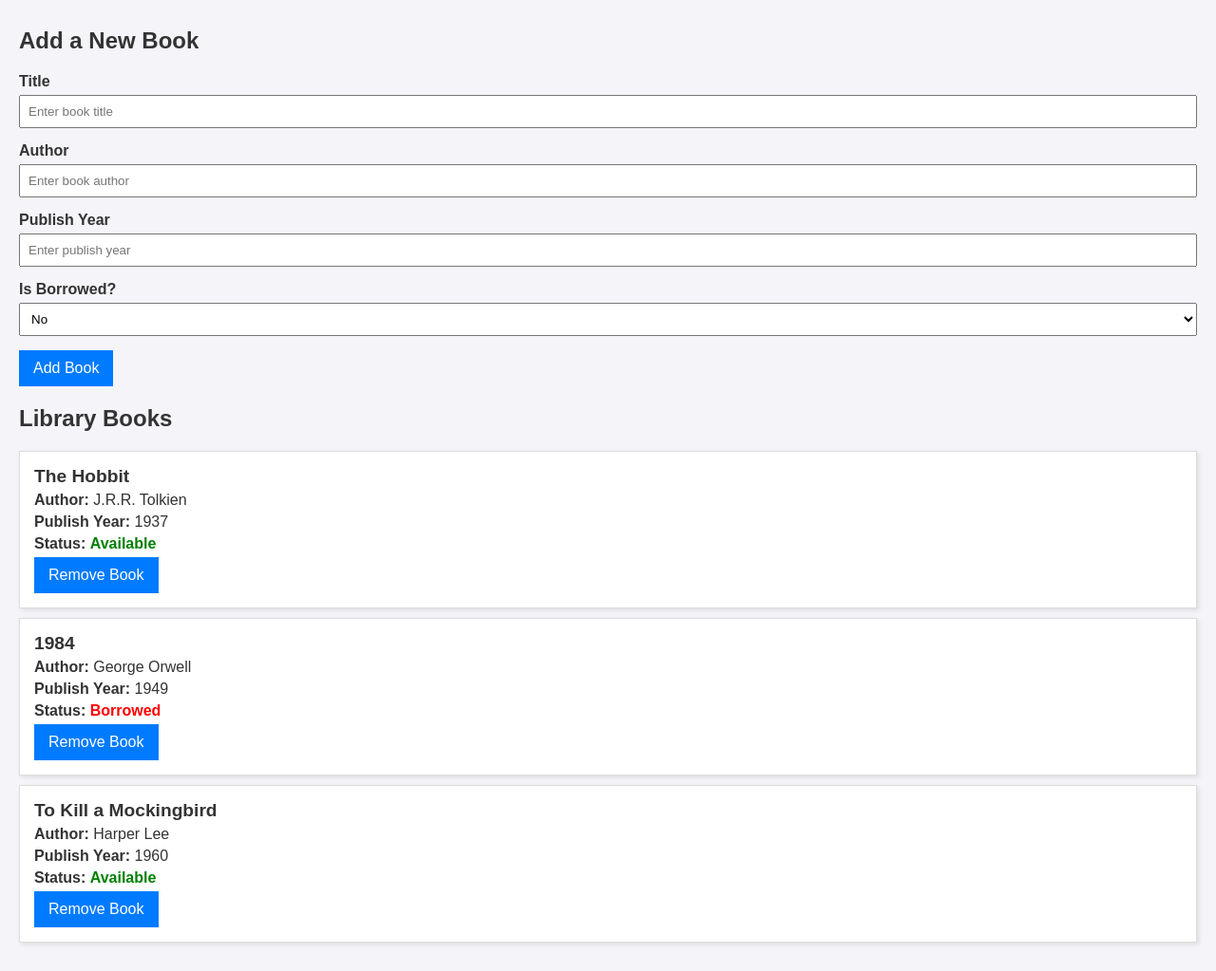
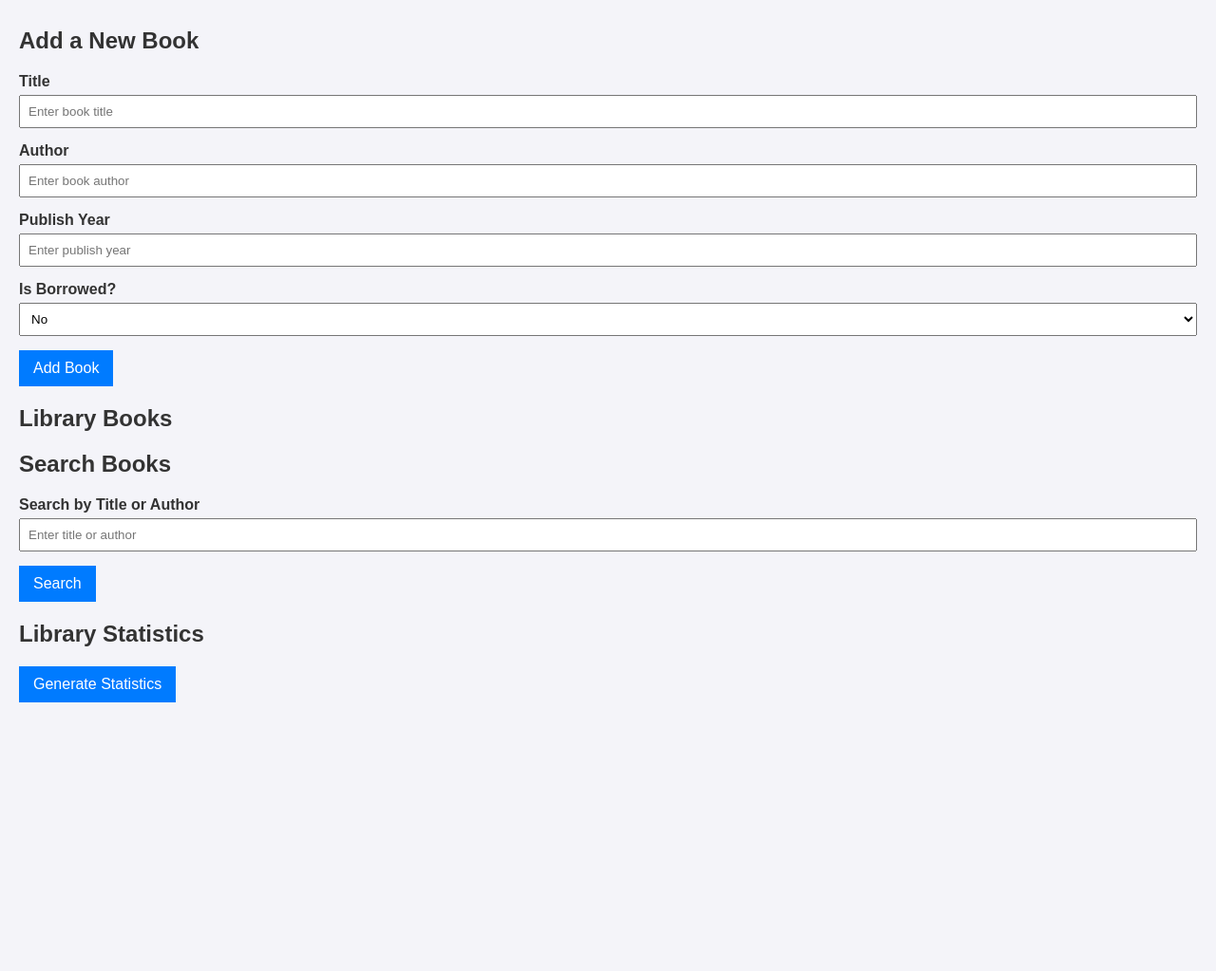
Before and after one commit to AqeelSan/Book-Library-Catalog, a plain HTML site: page index.html in a window 1280 px wide. Shown: the part 68-1091 px from the top of the page at 95% size. After the commit the page ends 848 px from the top, so only its background shows below. Drawn offline with Linux system fonts and the light colour scheme.

Commit message:
Update index.html

```diff
--- a/index.html
+++ b/index.html
@@ -48,28 +48,25 @@
         button:hover {
             background-color: #0056b3;
         }
-        .book-list {
+        .book-list, .statistics, .search-results {
             margin-top: 20px;
         }
-        .book-card {
+        .book-card, .stat-card, .search-card {
             border: 1px solid #ddd;
             padding: 15px;
             margin-bottom: 10px;
             background-color: #fff;
             box-shadow: 2px 2px 5px rgba(0, 0, 0, 0.1);
         }
-        .book-card h3 {
+        .book-card h3, .stat-card h3, .search-card h3 {
             margin: 0;
             font-size: 1.2em;
         }
-        .book-card p {
-            margin: 5px 0;
-        }
-        .book-card .borrowed {
+        .borrowed {
             color: red;
             font-weight: bold;
         }
-        .book-card .available {
+        .available {
             color: green;
             font-weight: bold;
         }
@@ -110,6 +107,22 @@
         <h2>Library Books</h2>
         <div id="book-list" class="book-list"></div>
     </section>
+
+    <section>
+        <h2>Search Books</h2>
+        <div class="form-group">
+            <label for="search">Search by Title or Author</label>
+            <input type="text" id="search" placeholder="Enter title or author">
+        </div>
+        <button onclick="searchBooks()">Search</button>
+        <div id="search-results" class="search-results"></div>
+    </section>
+
+    <section>
+        <h2>Library Statistics</h2>
+        <button onclick="generateStatistics()">Generate Statistics</button>
+        <div id="statistics" class="statistics"></div>
+    </section>
 </main>
 
 <script>
@@ -117,6 +130,14 @@
         { title: "The Hobbit", author: "J.R.R. Tolkien", publishYear: 1937, isBorrowed: false },
         { title: "1984", author: "George Orwell", publishYear: 1949, isBorrowed: true },
         { title: "To Kill a Mockingbird", author: "Harper Lee", publishYear: 1960, isBorrowed: false }
+        { title: "The Great Gatsby", "F. Scott Fitzgerald", publishYear: 1925, isBorrowed:  true},
+        { title: "Moby Dick", "Herman Melville", publishYear: 1851, isBorrowed:  false},
+        { title: "War and Peace", "Leo Tolstoy", publishYear: 1869, isBorrowed:  true},
+        { title: "Pride and Prejudice", "Jane Austen", publishYear: 1813, isBorrowed:  false},
+        { title: "The Catcher in the Rye", "J.D. Salinger", publishYear: 1951, isBorrowed: true},
+        { title: "The Odyssey", "Homer", publishYear: 1800, isBorrowed:  false},
+        { title: "Ulysses", "James Joyce", publishYear: 1922, isBorrowed:  true}
+
     ];
 
     function displayBooks() {
@@ -170,6 +191,57 @@
         displayBooks();
     }
 
+    function searchBooks() {
+        const search = document.getElementById("search").value.trim().toLowerCase();
+        const results = books.filter(book =>
+            book.title.toLowerCase().includes(search) || book.author.toLowerCase().includes(search)
+        );
+
+        const searchResults = document.getElementById("search-results");
+        searchResults.innerHTML = "";
+
+        if (results.length === 0) {
+            searchResults.innerHTML = "<p>No books found.</p>";
+            return;
+        }
+
+        results.forEach(book => {
+            const resultCard = document.createElement("div");
+            resultCard.classList.add("search-card");
+
+            resultCard.innerHTML = `
+                <h3>${book.title}</h3>
+                <p><strong>Author:</strong> ${book.author}</p>
+                <p><strong>Publish Year:</strong> ${book.publishYear}</p>
+                <p><strong>Status:</strong> <span class="${book.isBorrowed ? 'borrowed' : 'available'}">
+                    ${book.isBorrowed ? "Borrowed" : "Available"}</span></p>
+            `;
+
+            searchResults.appendChild(resultCard);
+        });
+    }
+
+    function generateStatistics() {
+        const totalBooks = books.length;
+        const borrowedBooks = books.filter(book => book.isBorrowed).length;
+        const yearDistribution = {};
+
+        books.forEach(book => {
+            yearDistribution[book.publishYear] = (yearDistribution[book.publishYear] || 0) + 1;
+        });
+
+        const statistics = document.getElementById("statistics");
+        statistics.innerHTML = `
+            <p><strong>Total Books:</strong> ${totalBooks}</p>
+            <p><strong>Borrowed Books:</strong> ${borrowedBooks}</p>
+            <h3>Year-wise Distribution</h3>
+        `;
+
+        for (const year in yearDistribution) {
+            statistics.innerHTML += `<p>${year}: ${yearDistribution[year]} book(s)</p>`;
+        }
+    }
+
     // Initial display of books
     displayBooks();
 </script>
```
